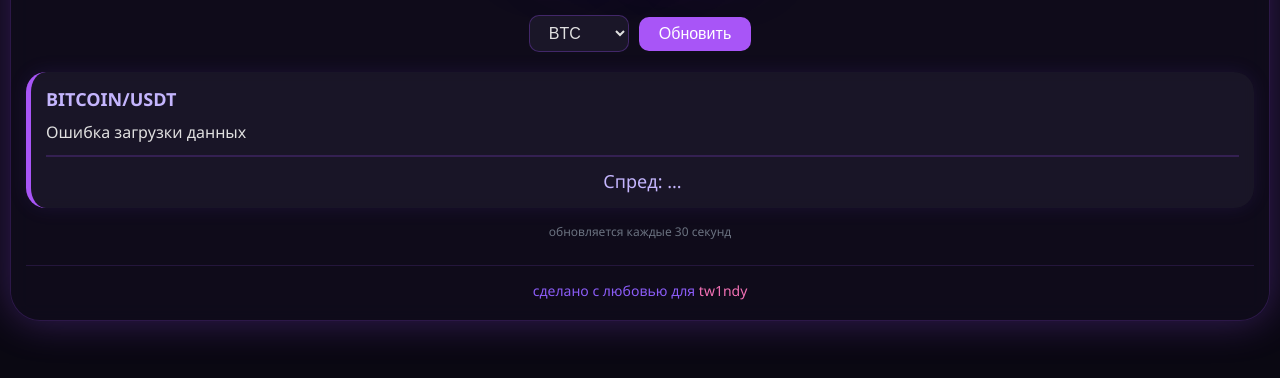
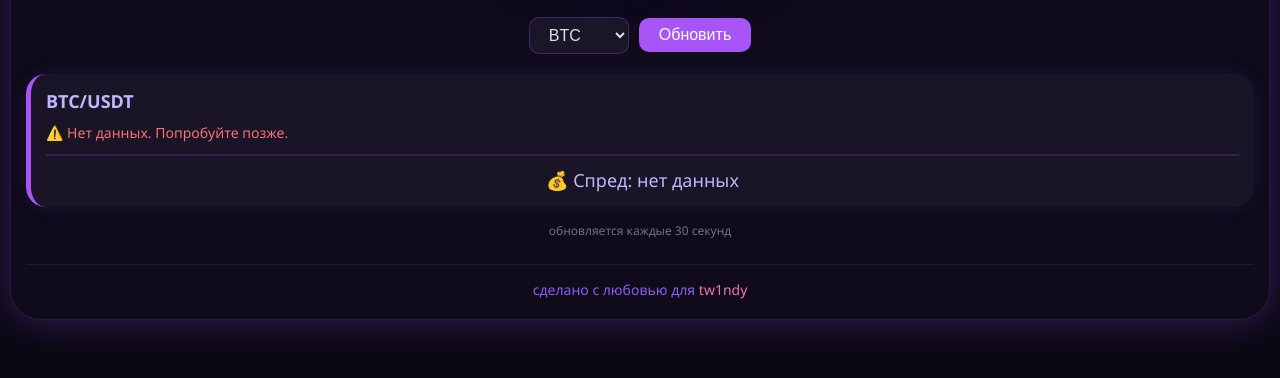
Before and after one commit to tw1ndy/terminal, a plain HTML site: page index.html in a window 1280 px wide. Both pictures are taken after a click on the button "Обновить". Shown: the part 304-682 px from the top of the page. Drawn offline with Linux system fonts and the light colour scheme; no server answers.

Commit message:
Update index.html
фикс для телефона

```diff
--- a/index.html
+++ b/index.html
@@ -123,6 +123,10 @@
             padding-top: 15px;
         }
         .footer span { color: #f472b6; }
+        .error-text {
+            color: #f87171;
+            font-size: 14px;
+        }
     </style>
 </head>
 <body>
@@ -152,29 +156,68 @@
 
     <script>
         let currentCoin = 'bitcoin';
+        let coinIdMap = {
+            'bitcoin': 'BTC',
+            'ethereum': 'ETH',
+            'solana': 'SOL',
+            'dodo': 'DODO'
+        };
+
+        // Функция получения цены через Binance (резервный вариант)
+        async function getPriceFromBinance(symbol) {
+            try {
+                const response = await fetch(`https://api.binance.com/api/v3/ticker/price?symbol=${symbol}USDT`);
+                const data = await response.json();
+                return parseFloat(data.price);
+            } catch {
+                return null;
+            }
+        }
+
+        // Основная функция получения цены
+        async function getPrice(coinId) {
+            const symbol = coinIdMap[coinId];
+
+            // Пробуем CoinGecko
+            try {
+                const response = await fetch(`https://api.coingecko.com/api/v3/simple/price?ids=${coinId}&vs_currencies=usd`);
+                const data = await response.json();
+                if (data[coinId] && data[coinId].usd) {
+                    return data[coinId].usd;
+                }
+            } catch {
+                // Если CoinGecko не работает, пробуем Binance
+                const binancePrice = await getPriceFromBinance(symbol);
+                if (binancePrice) {
+                    return binancePrice;
+                }
+            }
+            return null;
+        }
 
         async function loadCoin() {
             const coin = document.getElementById('coinSelect').value;
             currentCoin = coin;
-            document.getElementById('coinLabel').textContent = coin.toUpperCase() + '/USDT';
+            const symbol = coinIdMap[coin];
+            document.getElementById('coinLabel').textContent = symbol + '/USDT';
             await fetchData(coin);
         }
 
         async function fetchData(coin) {
             try {
-                const response = await fetch(`https://api.coingecko.com/api/v3/simple/price?ids=${coin}&vs_currencies=usd`);
-                const data = await response.json();
-                const price = data[coin]?.usd;
+                const price = await getPrice(coin);
 
                 if (!price) {
-                    document.getElementById('price-list').innerHTML = 'Нет данных для этой монеты';
+                    document.getElementById('price-list').innerHTML = '<div class="error-text">⚠️ Нет данных. Попробуйте позже.</div>';
+                    document.getElementById('spread').textContent = '💰 Спред: нет данных';
                     return;
                 }
 
+                // Имитация цен на разных биржах (для демонстрации спреда)
                 const prices = {
                     "Binance": price,
-                    "Bybit": price * 0.999,
-                    "OKX": price * 1.001
+                    "Bybit": price * (1 + (Math.random() - 0.5) * 0.002),
+                    "OKX": price * (1 + (Math.random() - 0.5) * 0.002)
                 };
 
                 const values = Object.values(prices);
@@ -192,10 +235,12 @@
                 document.getElementById('price-list').innerHTML = html;
                 document.getElementById('spread').textContent = '💰 Спред: $' + (maxPrice - minPrice).toFixed(2);
             } catch (e) {
-                document.getElementById('price-list').innerHTML = 'Ошибка загрузки данных';
+                document.getElementById('price-list').innerHTML = '<div class="error-text">⚠️ Ошибка загрузки. Попробуйте позже.</div>';
+                document.getElementById('spread').textContent = '💰 Спред: ошибка';
             }
         }
 
+        // Загрузка при старте
         fetchData('bitcoin');
         setInterval(function() {
             fetchData(currentCoin);
```
